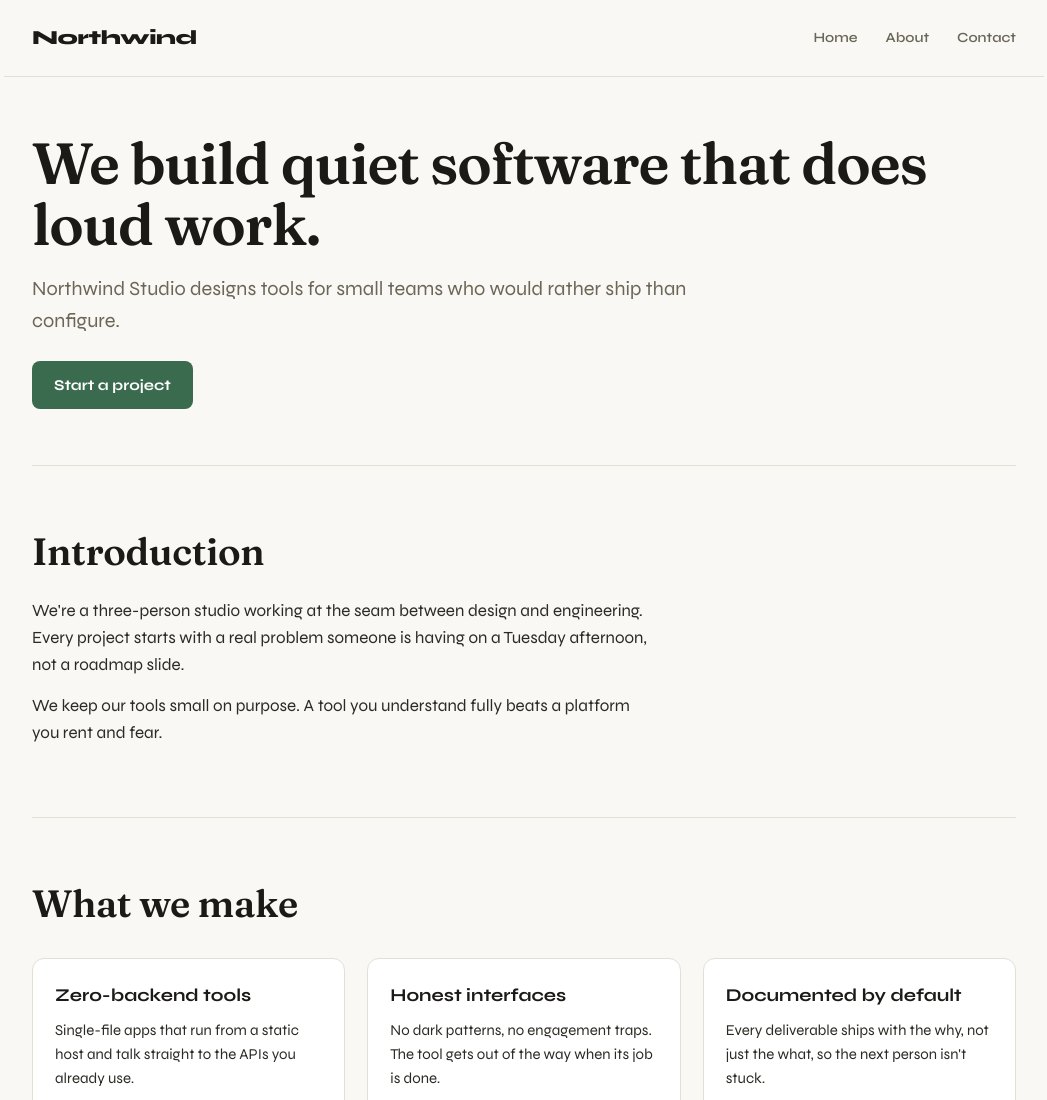
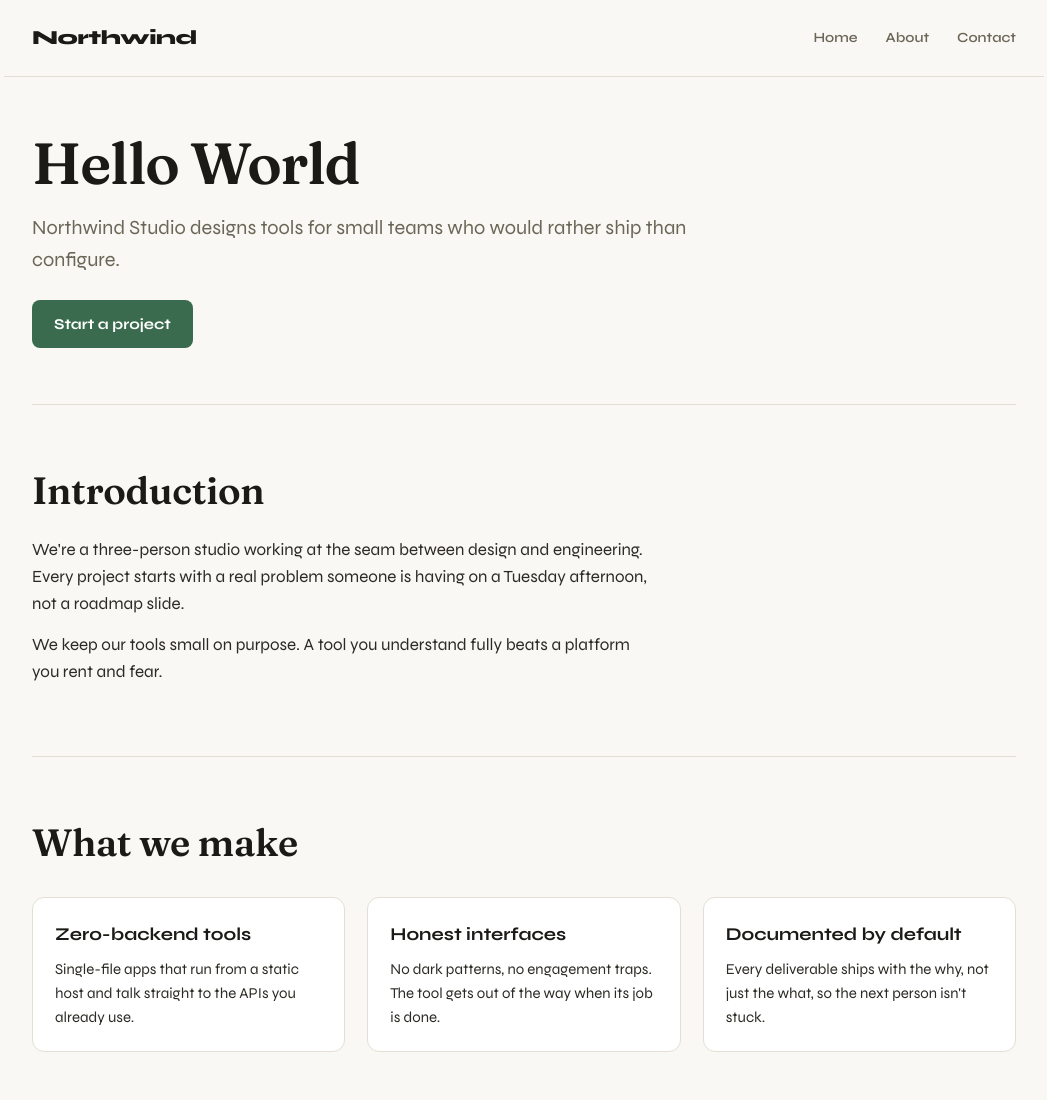
Before and after one commit to spaceface42/_blackhole, a plain HTML site: page docs/index.html in a window 1280 px wide. Shown: the top 1100 px of the page, without its empty margins (116-1163 px from the left). Drawn offline with Linux system fonts and the light colour scheme.

Commit message:
cms: update fragment #hero

```diff
--- a/docs/index.html
+++ b/docs/index.html
@@ -19,7 +19,7 @@
   <main class="wrap">
 
     <section id="hero" class="fragment">
-      <h1>We build quiet software that does loud work.</h1>
+      <h1>Hello World</h1>
       <p class="lede">Northwind Studio designs tools for small teams who would rather ship than configure.</p>
       <a class="btn" href="#cta">Start a project</a>
     </section>
```
